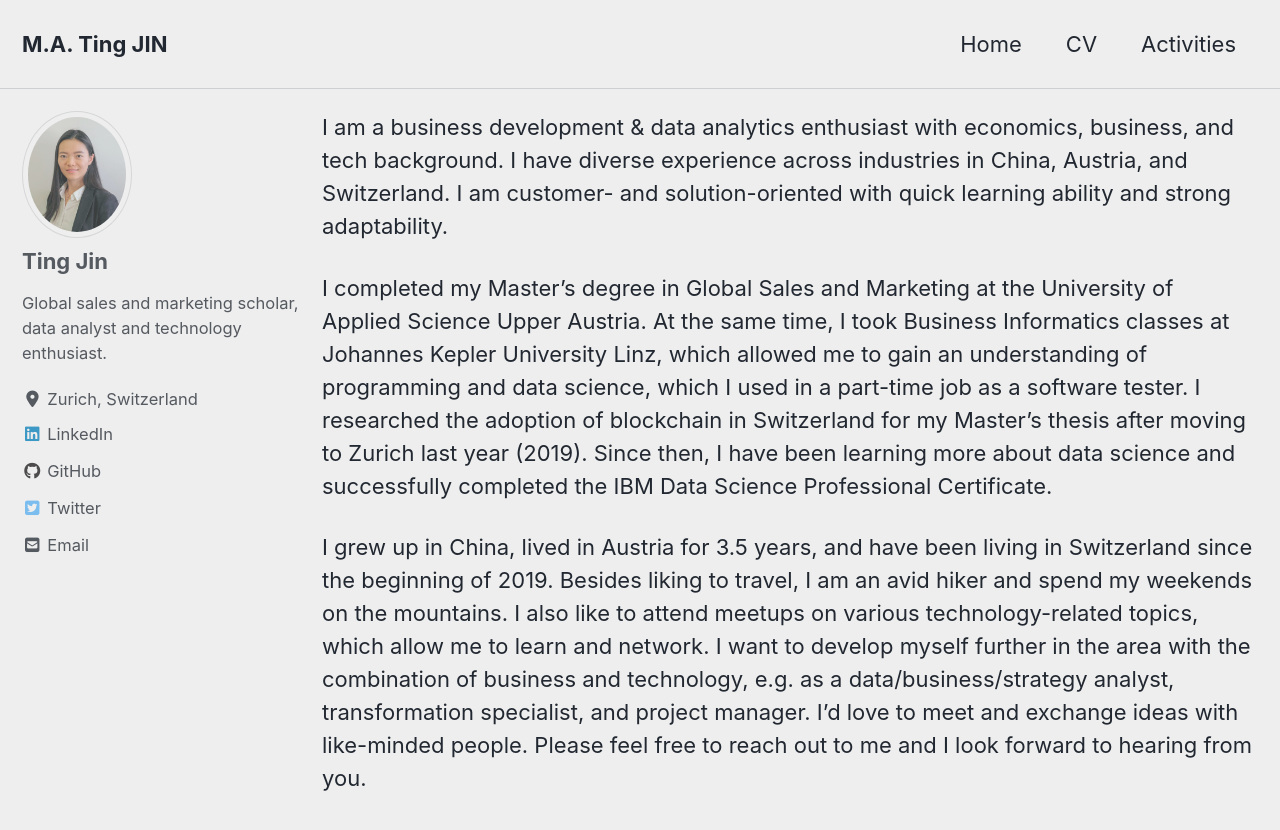
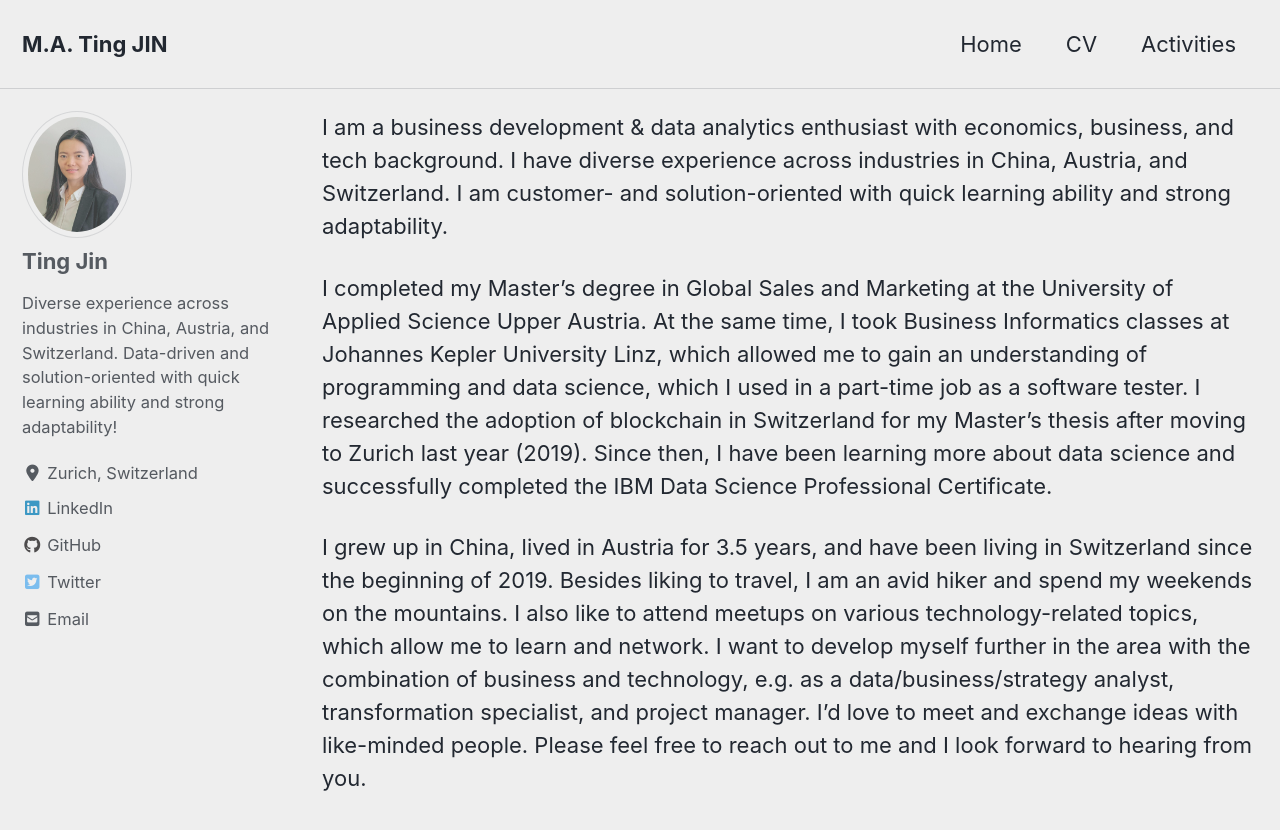
Before and after one commit to TingRigger/TingJin, a Jekyll site: the page built from index.md, in a window 1280 px wide and 900 px high. Shown: the top 830 px of the window. Built offline with Jekyll 4.4.1, drawn with Linux system fonts in a browser that asks for light colours; cached includes are drawn as plain includes; nearby versions of some CDN libraries.

Commit message:
Update _config.yml

```diff
--- a/_config.yml
+++ b/_config.yml
@@ -95,7 +95,7 @@ analytics:
 author:
   name             : "Ting Jin"
   avatar           : "/assets/images/Ting_Avatar.jpg"# path of avatar image, e.g. "/assets/images/bio-photo.jpg"
-  bio              : "Global sales and marketing scholar, data analyst and technology enthusiast."
+  bio              : "Diverse experience across industries in China, Austria, and Switzerland. Data-driven and solution-oriented with quick learning ability and strong adaptability!"
   location         : "Zurich, Switzerland"
   email            : "ting.rigger@gmail.com"
   links:
```
